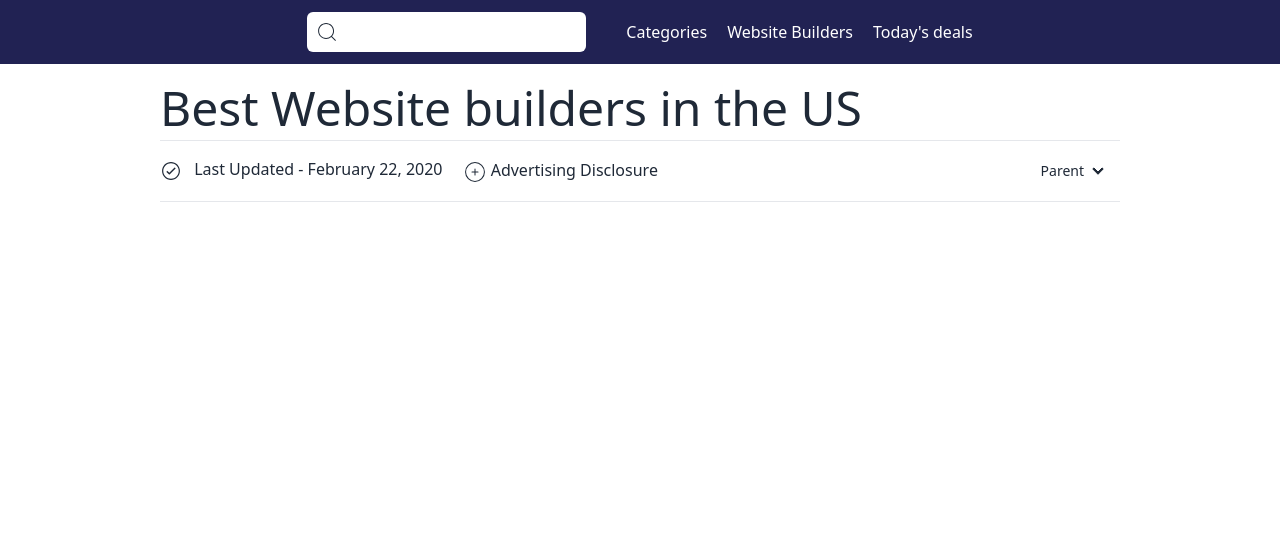
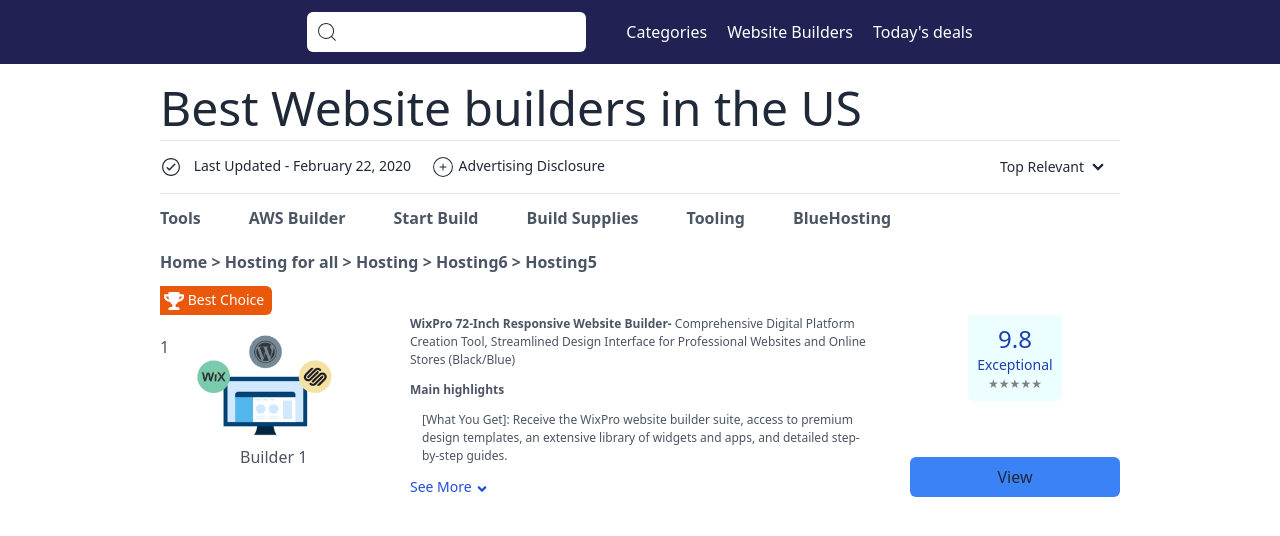
Before and after one commit to Its-Shojib/Radiant-Riches-LLC, a React (Vite) app: page / in a window 1280 px wide. Shown: the top 536 px of the page. Built offline with nearby package versions, Linux system fonts and the light colour scheme.

Commit message:
Service-1 Completed

```diff
--- a/package.json
+++ b/package.json
@@ -12,7 +12,8 @@
   "dependencies": {
     "react": "^18.2.0",
     "react-dom": "^18.2.0",
-    "react-icons": "^5.0.1"
+    "react-icons": "^5.0.1",
+    "react-rating-stars-component": "^2.2.0"
   },
   "devDependencies": {
     "@types/react": "^18.2.56",
--- a/src/App.jsx
+++ b/src/App.jsx
@@ -1,5 +1,6 @@
 import Banner from "./Components/Banner";
 import Navbar from "./Components/Navbar";
+import Service1 from "./Components/Service1";
 
 
 const App = () => {
@@ -8,6 +9,7 @@
       <Navbar />
       <div className="w-full md:w-9/12 mx-auto py-5">
         <Banner />
+        <Service1 />
       </div>
     </div>
   );
--- a/src/Components/Banner.jsx
+++ b/src/Components/Banner.jsx
@@ -6,7 +6,7 @@
         <div className="">
             <h1 className="text-5xl">Best Website builders in the US</h1>
             <hr className="bg-black mt-2" />
-            <div className="flex justify-between items-center py-1">
+            <div className="flex justify-between items-center text-sm">
                 <div className="flex justify-start items-center gap-5">
                     <p><IoIosCheckmarkCircleOutline className="inline pr-2 text-3xl" /> Last Updated - February 22, 2020 </p>
                     <p><CiCirclePlus className="inline text-2xl" /> Advertising Disclosure</p>
@@ -15,8 +15,8 @@
                     <ul className="menu menu-horizontal px-1">
                         <li>
                             <details>
-                                <summary>Parent</summary>
-                                <ul className="p-2">
+                                <summary>Top Relevant</summary>
+                                <ul className="px-2">
                                     <li><a>Submenu 1</a></li>
                                     <li><a>Submenu 2</a></li>
                                 </ul>
@@ -26,6 +26,17 @@
                 </div>
             </div>
             <hr />
+            <div className="my-3 space-y-5 font-semibold text-gray-600">
+                <ul className="flex justify-start items-center gap-12 flex-wrap font-semibold ">
+                    <li>Tools</li>
+                    <li>AWS Builder</li>
+                    <li>Start Build</li>
+                    <li>Build Supplies</li>
+                    <li>Tooling</li>
+                    <li>BlueHosting</li>
+                </ul>
+                <p>{`Home > Hosting for all > Hosting > Hosting6 > Hosting5`}</p>
+            </div>
         </div>
     );
 };
--- /dev/null
+++ b/src/Components/Service1.jsx
@@ -0,0 +1,43 @@
+import { FaTrophy } from "react-icons/fa";
+import img from '../../public/image.png';
+import { FaAngleDown } from "react-icons/fa";
+import ReactStars from "react-rating-stars-component";
+
+const Service1 = () => {
+    return (
+        <div>
+            <p className="bg-orange-600 text-white p-1 text-sm w-28 rounded-r-md cursor-pointer">
+                <FaTrophy className="inline text-xl" /> Best Choice</p>
+
+            <div className="grid grid-cols-1 md:grid-cols-2 lg:grid-cols-4 justify-center gap-10">
+                <div className="relative col-span-1">
+                    <p className="absolute text-gray-600 top-5">1</p>
+                    <img src={img} alt="" className="w-8/12 mx-auto mt-5 cursor-pointer" />
+                    <p className="absolute text-gray-600 bottom-7 left-20">Builder 1</p>
+                </div>
+                <div className="text-[12px] text-gray-600 space-y-3 col-span-2">
+                    <p><span className="font-bold">WixPro 72-Inch Responsive Website Builder-</span> Comprehensive Digital Platform Creation Tool, Streamlined Design Interface for Professional Websites and Online Stores (Black/Blue)</p>
+                    <h3 className="font-bold">Main highlights</h3>
+                    <p className="pl-3">[What You Get]: Receive the WixPro website builder suite, access to premium design templates, an extensive library of widgets and apps, and detailed step-by-step guides.</p>
+                    <p className="text-blue-700 text-sm cursor-pointer">See More <FaAngleDown className="inline font-bold" /></p>
+                </div>
+                <div className="flex justify-between items-center flex-col col-span-1">
+                    <div className="bg-cyan-50 p-2 rounded-b-md text-blue-800 text-center">
+                        <p className="text-2xl text-center">9.8</p>
+                        <p className="text-sm">Exceptional</p>
+                        <p className="mx-3">
+                            <ReactStars
+                                count={5}
+                                size={12}
+                                activeColor="#ffff00"
+                            />
+                        </p>
+                    </div>
+                    <button className="w-full bg-blue-500 rounded-md py-2">View</button>
+                </div>
+            </div>
+        </div>
+    );
+};
+
+export default Service1;
```
Also changed, not shown: public/image.png (added), 1 other file (tests, documents, lock files or other folders).
